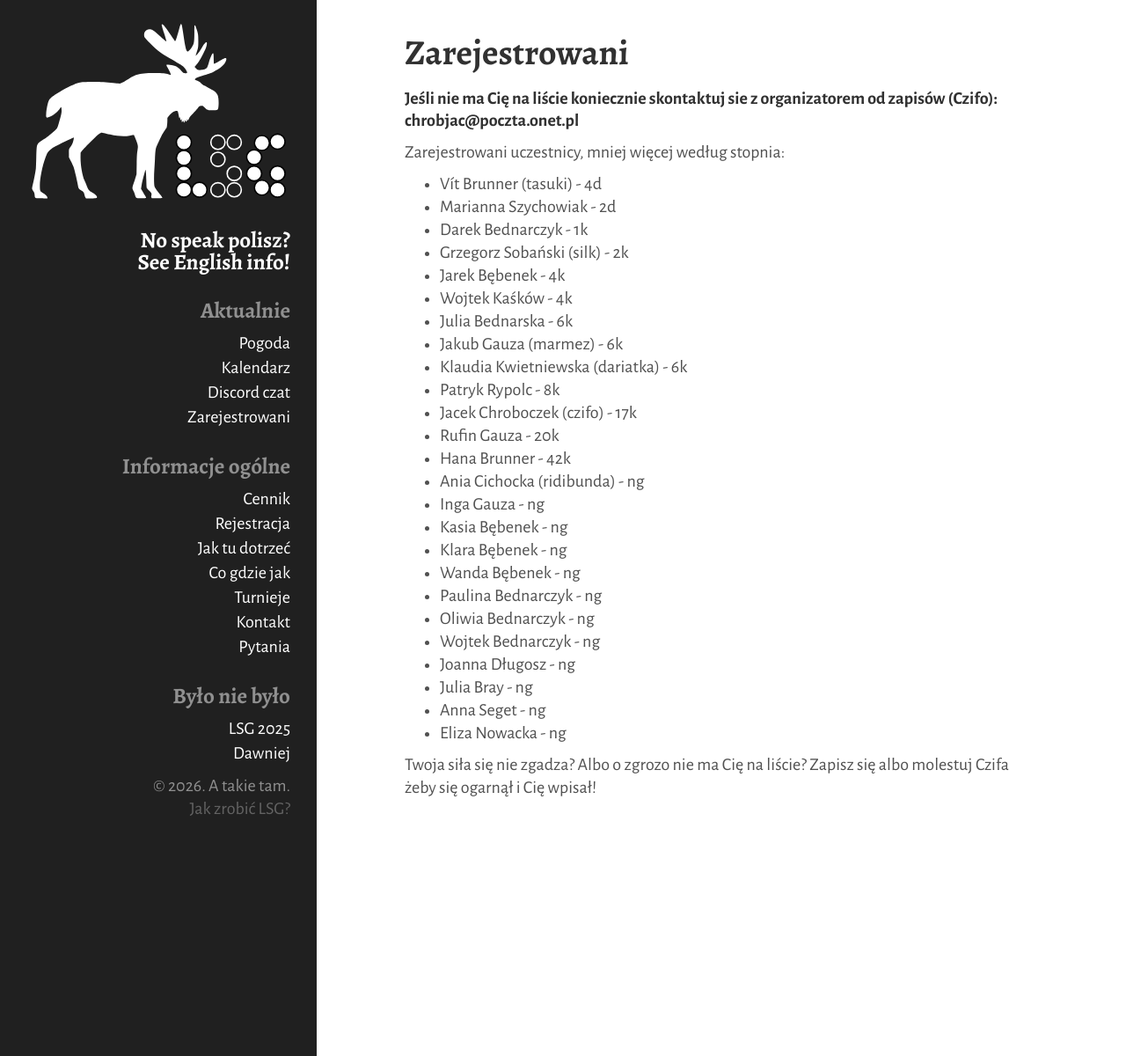
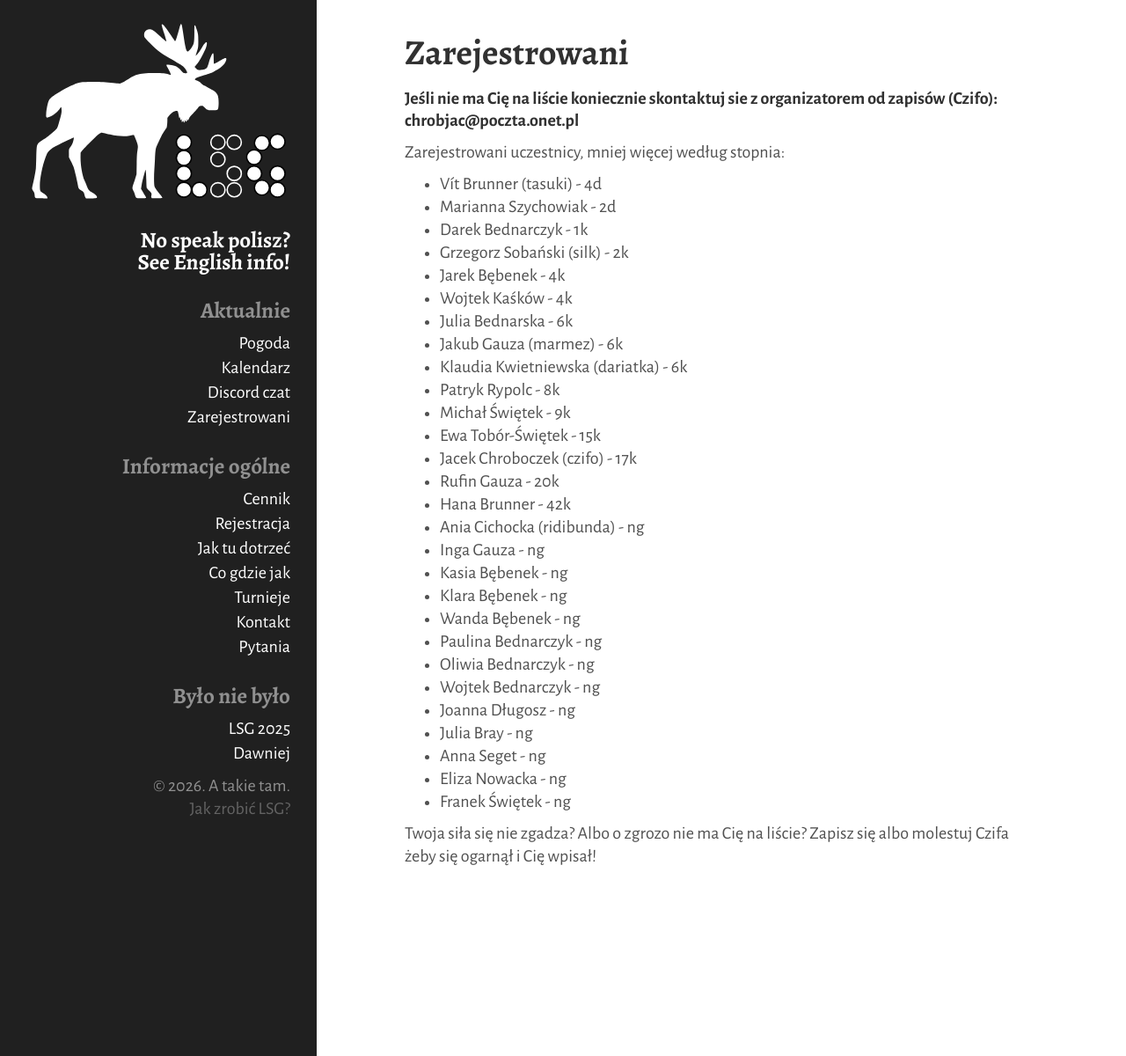
Before and after one commit to tasuki/lsg, a Jekyll site: the page built from _pages/zarejestrowani.md, in a window 1280 px wide. Shown: the whole page at 88% size. Built offline with Jekyll 4.4.1, drawn with Linux system fonts in a browser that asks for light colours.

Commit message:
Update zarejestrowani.md

```diff
--- a/_pages/zarejestrowani.md
+++ b/_pages/zarejestrowani.md
@@ -19,6 +19,8 @@ Zarejestrowani uczestnicy, mniej więcej według stopnia:
 - Jakub Gauza (marmez) - 6k
 - Klaudia Kwietniewska (dariatka) - 6k
 - Patryk Rypolc - 8k
+- Michał Świętek - 9k
+- Ewa Tobór-Świętek - 15k
 - Jacek Chroboczek (czifo) - 17k
 - Rufin Gauza - 20k
 - Hana Brunner - 42k
@@ -34,5 +36,6 @@ Zarejestrowani uczestnicy, mniej więcej według stopnia:
 - Julia Bray - ng
 - Anna Seget - ng
 - Eliza Nowacka - ng
+- Franek Świętek - ng
 
 Twoja siła się nie zgadza? Albo o zgrozo nie ma Cię na liście? Zapisz się albo molestuj Czifa żeby się ogarnął i Cię wpisał!
```
